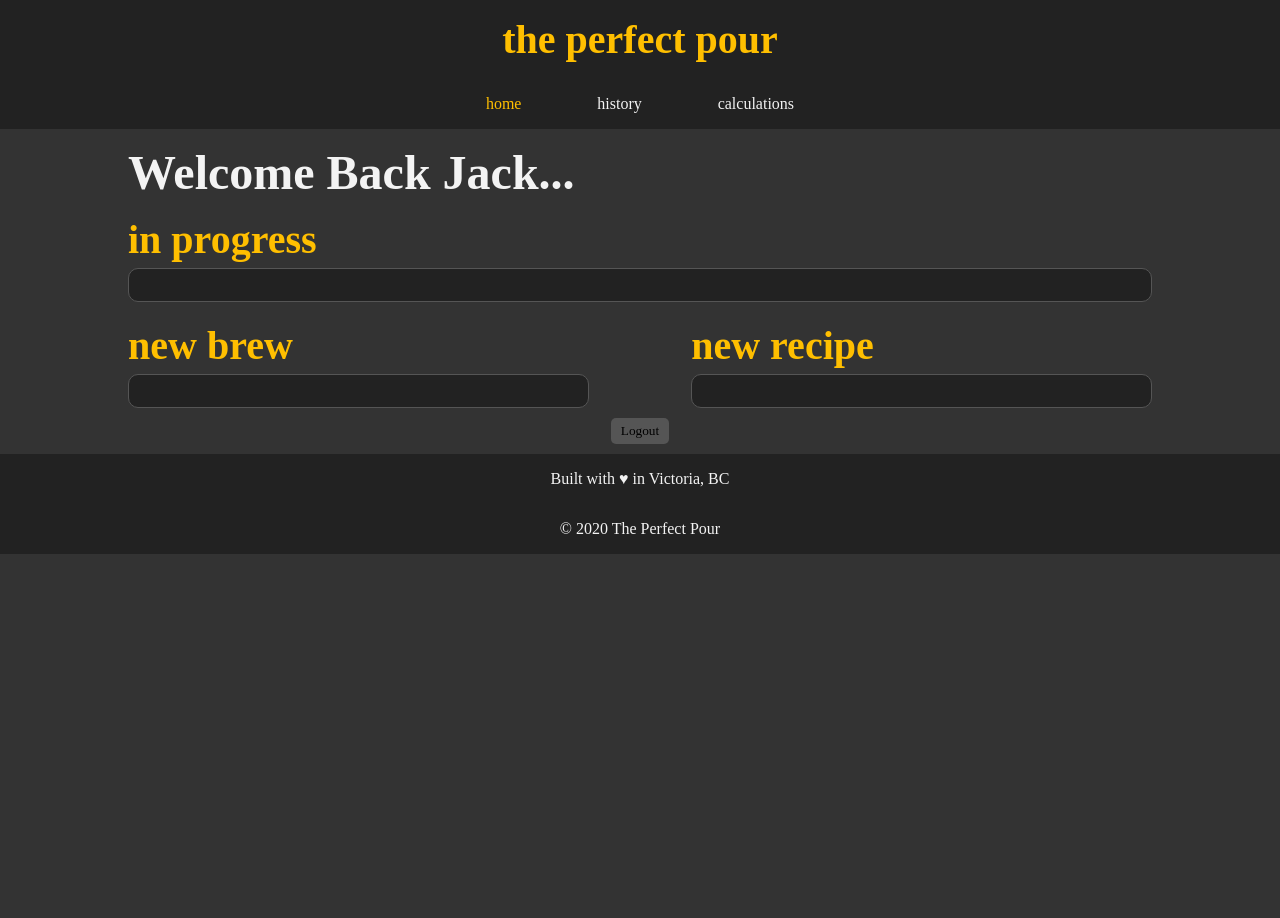
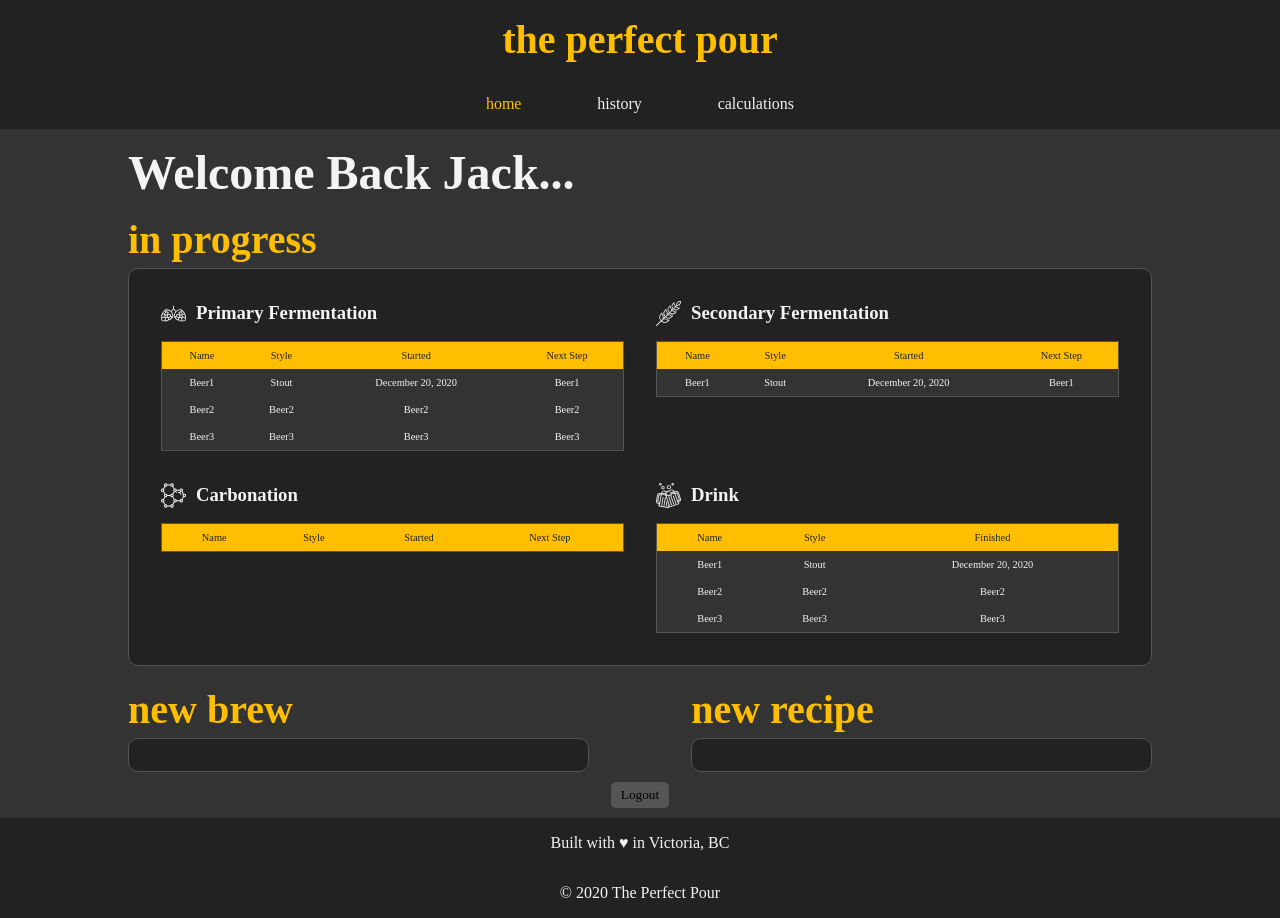
Before and after one commit to JackPlayer/ThePerfectPour, a React (Create React App) app in the folder frontend/perfect-pour/: page /home in a window 1280 px wide. Before the commit the page ends 800 px from the top, so only its background shows below. Built offline with nearby package versions, Linux system fonts and the light colour scheme.

Commit message:
Added placeholder markup for in progress brews

```diff
--- a/frontend/perfect-pour/src/components/Home.js
+++ b/frontend/perfect-pour/src/components/Home.js
@@ -1,5 +1,10 @@
 import React from 'react'
 import Page from './reusable/Page'
+
+import hops from '../assets/hops.svg'
+import wheat from '../assets/wheat.svg'
+import carbonation from '../assets/reaction.svg'
+import beers from '../assets/beers.svg'
 
 const Home = ({navList, active}) => {
   const username = "Jack"
@@ -8,8 +13,111 @@ const Home = ({navList, active}) => {
       <div id="home-page">
         <div id="progress-section">
           <h2 className="sub-title">In progress</h2>
-            <div className="content-box">
+            <div className="content-box" id="progress-box">
+              <div className="progress-table">
+                <div className="progress-title">
+                  <img src={hops} alt="hops" /> <h3>Primary Fermentation</h3>
 
+                </div>
+                <table>
+                  <thead>
+                    <th>Name</th>
+                    <th>Style</th>
+                    <th>Started</th>
+                    <th>Next Step</th>
+                  </thead>
+                  <tbody>
+                    <tr>
+                      <td>Beer1</td>
+                      <td>Stout</td>
+                      <td>December 20, 2020</td>
+                      <td>Beer1</td>
+                    </tr>
+
+                    <tr>
+                      <td>Beer2</td>
+                      <td>Beer2</td>
+                      <td>Beer2</td>
+                      <td>Beer2</td>
+                    </tr>
+                    <tr>
+                      <td>Beer3</td>
+                      <td>Beer3</td>
+                      <td>Beer3</td>
+                      <td>Beer3</td>
+                    </tr>
+                  </tbody>
+                </table>
+              </div>
+
+              <div className="progress-table">
+                <div className="progress-title">
+                  <img src={wheat} alt="wheat" /> <h3>Secondary Fermentation</h3>
+                </div>
+                <table>
+                  <thead>
+                    <th>Name</th>
+                    <th>Style</th>
+                    <th>Started</th>
+                    <th>Next Step</th>
+                  </thead>
+                  <tbody>
+                    <tr>
+                      <td>Beer1</td>
+                      <td>Stout</td>
+                      <td>December 20, 2020</td>
+                      <td>Beer1</td>
+                    </tr>
+
+                  </tbody>
+                </table>
+              </div>
+
+              <div className="progress-table">
+                <div className="progress-title">
+                  <img src={carbonation} alt="carbonation" /> <h3>Carbonation</h3>
+                </div>
+                <table>
+                  <thead>
+                    <th>Name</th>
+                    <th>Style</th>
+                    <th>Started</th>
+                    <th>Next Step</th>
+                  </thead>
+                  <tbody>
+                  </tbody>
+                </table>
+              </div>
+              <div className="progress-table">
+              <div className="progress-title">
+                  <img src={beers} alt="beers" /> <h3>Drink</h3>
+                </div>
+                <table>
+                  <thead>
+                    <th>Name</th>
+                    <th>Style</th>
+                    <th>Finished</th>
+                  </thead>
+                  <tbody>
+                    <tr>
+                      <td>Beer1</td>
+                      <td>Stout</td>
+                      <td>December 20, 2020</td>
+                    </tr>
+
+                    <tr>
+                      <td>Beer2</td>
+                      <td>Beer2</td>
+                      <td>Beer2</td>
+                    </tr>
+                    <tr>
+                      <td>Beer3</td>
+                      <td>Beer3</td>
+                      <td>Beer3</td>
+                    </tr>
+                  </tbody>
+                </table>
+              </div>
             </div>
         </div>
 
--- a/frontend/perfect-pour/src/styles/main.scss
+++ b/frontend/perfect-pour/src/styles/main.scss
@@ -260,6 +260,40 @@ footer#footer {
   #progress-section {
     margin-bottom: 20px;
   }
+
+  #progress-box {
+    display: grid;
+    grid-template-columns: 50% 50%;
+  }
+
+  .progress-table {
+    padding: 1rem;
+
+  }
+
+  .progress-title {
+    display: flex;
+    color: $col-light;
+    align-items: center;
+    > h3 {
+      margin-left: 10px;
+    }
+    margin-bottom: 15px;
+  }
+
+  img {
+    height: 25px;
+    width: 25px;
+    transition-duration: 0.5s;
+    transition-property: transform;
+  }
+
+  .progress-title:hover {
+    img {
+      transform: rotate(360deg);
+    }
+  }
+
 }
 
 // MOBILE
@@ -290,6 +324,10 @@ footer#footer {
       > div {
         width: 100%;
       }
+    }
+
+    #progress-box {
+      grid-template-columns: 100%;
     }
 
   }
```
Also changed, not shown: frontend/perfect-pour/src/assets/hops.svg.
